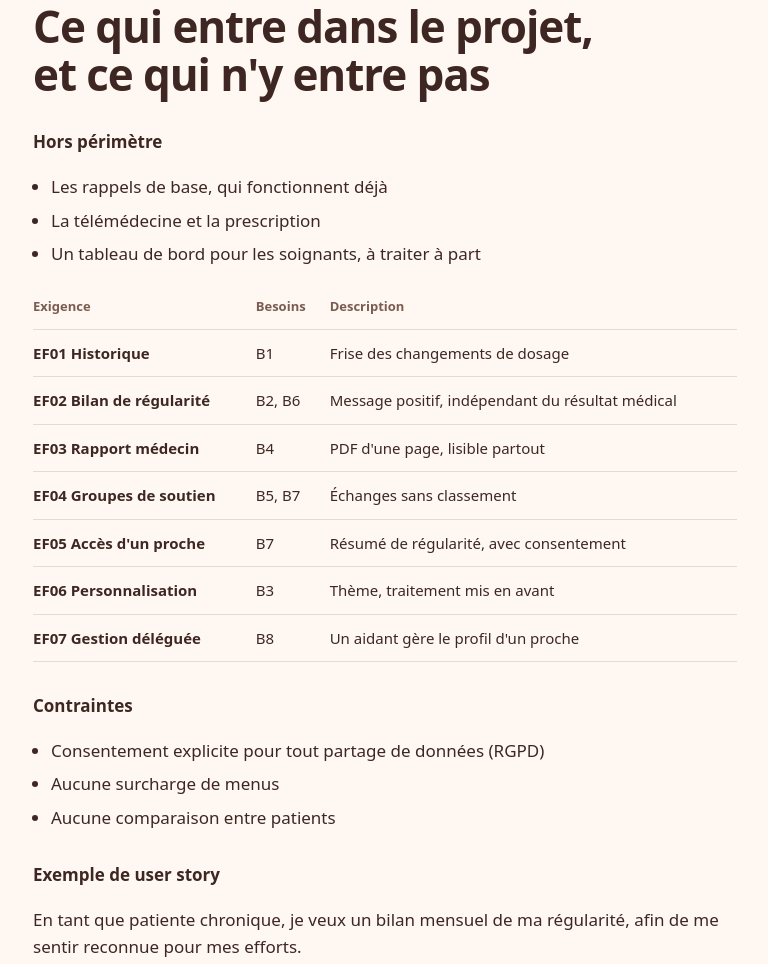
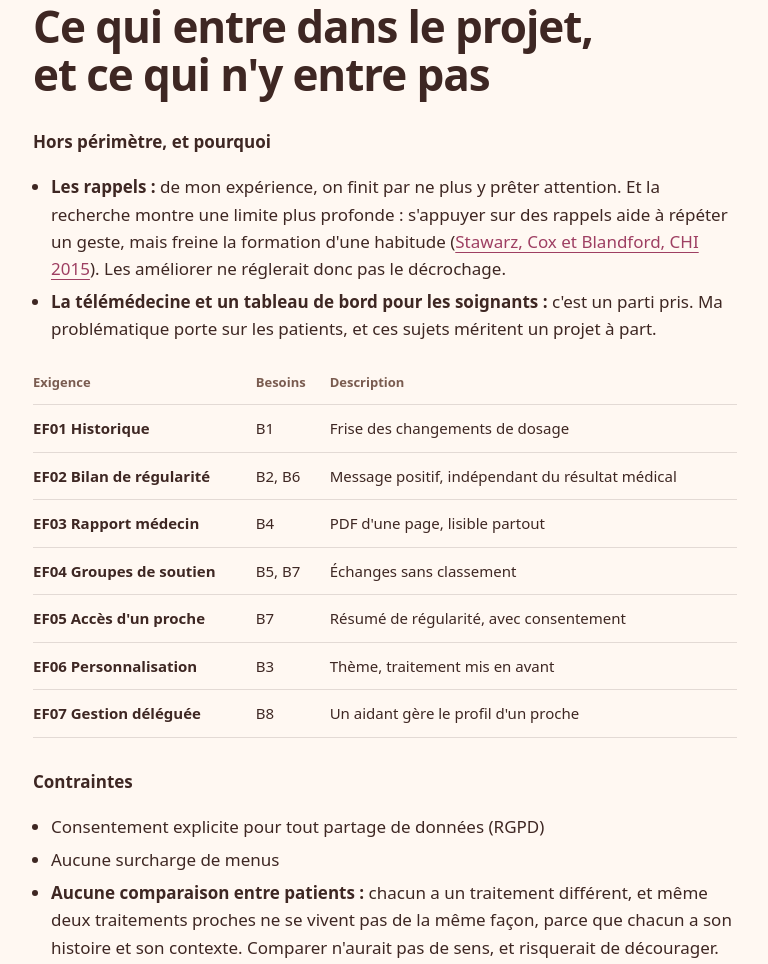
Before and after one commit to Mariam-project/portfolio, a plain HTML site: page meditrack.html in a window 1280 px wide. Shown: the part 4007-4971 px from the top of the page, without its empty margins (263-1031 px from the left). Drawn offline with Linux system fonts and the light colour scheme.

Commit message:
MediTrack : spécifications argumentées et sourcées
Co-Authored-By: Claude Opus 5.5 <noreply@anthropic.com>
Claude-Session: https://claude.ai/code/session_015nzzn4CJSdmHW8GwD7fvDw

```diff
--- a/meditrack.html
+++ b/meditrack.html
@@ -121,11 +121,10 @@
         <section class="chapter reveal" id="specifications">
           <p class="label">04 · Spécifications</p>
           <h2 class="l">Ce qui entre dans le projet, et ce qui n'y entre pas</h2>
-          <h3>Hors périmètre</h3>
+          <h3>Hors périmètre, et pourquoi</h3>
           <ul>
-            <li>Les rappels de base, qui fonctionnent déjà</li>
-            <li>La télémédecine et la prescription</li>
-            <li>Un tableau de bord pour les soignants, à traiter à part</li>
+            <li><strong>Les rappels :</strong> de mon expérience, on finit par ne plus y prêter attention. Et la recherche montre une limite plus profonde : s'appuyer sur des rappels aide à répéter un geste, mais freine la formation d'une habitude (<a href="https://discovery.ucl.ac.uk/id/eprint/1468224/" target="_blank" rel="noopener">Stawarz, Cox et Blandford, CHI 2015</a>). Les améliorer ne réglerait donc pas le décrochage.</li>
+            <li><strong>La télémédecine et un tableau de bord pour les soignants :</strong> c'est un parti pris. Ma problématique porte sur les patients, et ces sujets méritent un projet à part.</li>
           </ul>
           <div class="table">
             <table>
@@ -145,7 +144,7 @@
           <ul>
             <li>Consentement explicite pour tout partage de données (RGPD)</li>
             <li>Aucune surcharge de menus</li>
-            <li>Aucune comparaison entre patients</li>
+            <li><strong>Aucune comparaison entre patients :</strong> chacun a un traitement différent, et même deux traitements proches ne se vivent pas de la même façon, parce que chacun a son histoire et son contexte. Comparer n'aurait pas de sens, et risquerait de décourager.</li>
           </ul>
           <h3>Exemple de user story</h3>
           <p>En tant que patiente chronique, je veux un bilan mensuel de ma régularité, afin de me sentir reconnue pour mes efforts.</p>
```
